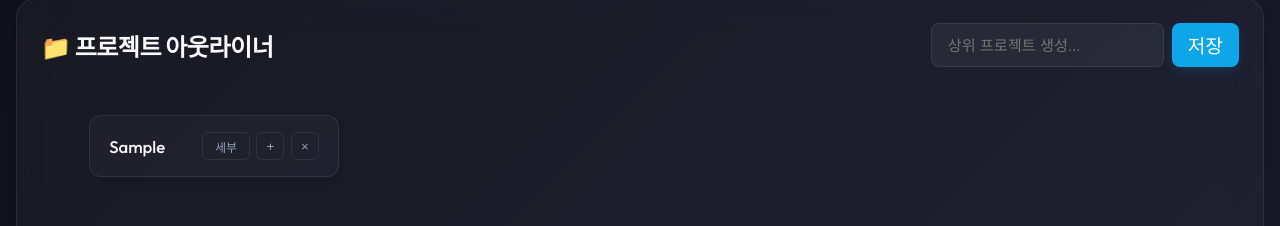
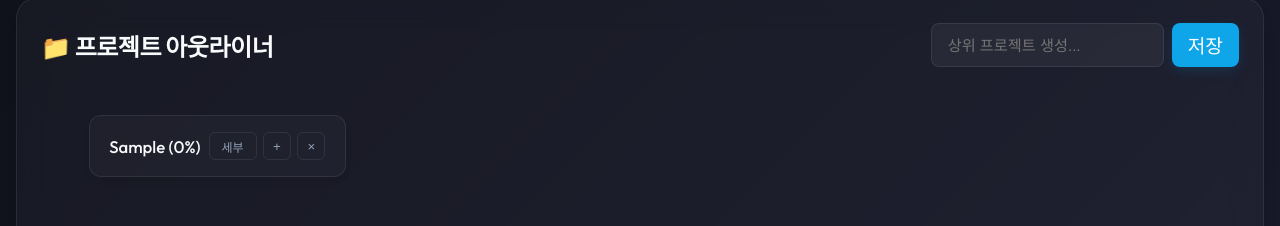
Before and after one commit to angibeom0985-arch/To-do-list, a React (Vite) app: page / in a window 1280 px wide. Both pictures are taken after typing "Sample" into the empty fields and a click on the button "저장". Shown: the part 215-441 px from the top of the page. Built offline with nearby package versions, Linux system fonts and the light colour scheme.

Commit message:
feat: add detail-mode memo for all nodes and inline root progress

```diff
--- a/src/components/ProjectDashboard.jsx
+++ b/src/components/ProjectDashboard.jsx
@@ -136,7 +136,10 @@ function TreeItem({ node, addChildNode, deleteNode, updateNodeFields, toggleDayA
               </label>
             )}
 
-            <span className="tree-title">{node.title}</span>
+            <span className="tree-title">
+              {node.title}
+              {node.depth === 1 && ` (${calculateProgress(node)}%)`}
+            </span>
 
             <div className="mm-actions">
               <button
@@ -154,7 +157,6 @@ function TreeItem({ node, addChildNode, deleteNode, updateNodeFields, toggleDayA
           {/* Body: Depth 1 specific UI */}
           {showDetails && node.depth === 1 && (
             <div className="mm-depth1-extras">
-              <button className="expand-btn" onClick={() => setShowMemo(!showMemo)} title="메모">📝</button>
               <div className="color-picker-mini">
                 {Object.keys(COLOR_PALETTE).map(c => (
                   <div
@@ -166,7 +168,6 @@ function TreeItem({ node, addChildNode, deleteNode, updateNodeFields, toggleDayA
                   />
                 ))}
               </div>
-              <span className="project-pct">{calculateProgress(node)}%</span>
             </div>
           )}
 
@@ -211,6 +212,14 @@ function TreeItem({ node, addChildNode, deleteNode, updateNodeFields, toggleDayA
             </div>
           )}
 
+          {showDetails && (
+            <div style={{ marginTop: '0.5rem' }}>
+              <button className="expand-btn" onClick={() => setShowMemo(!showMemo)} title="메모">
+                {showMemo ? '메모 닫기' : '메모'}
+              </button>
+            </div>
+          )}
+
           {/* Expand/Collapse Toggle Button (floating at bottom of card, or right side) */}
           {showDetails && hasChildren && (
             <button
@@ -224,11 +233,11 @@ function TreeItem({ node, addChildNode, deleteNode, updateNodeFields, toggleDayA
 
         {/* Memo Drawer stays under the parent card */}
         <div className="mm-drawer-container">
-          {showDetails && showMemo && node.depth === 1 && (
+          {showDetails && showMemo && (
             <div className="tree-add-drawer mm-drawer">
               <textarea
                 className="memo-textarea tree-add-input"
-                placeholder="이 프로젝트에 필요한 링크나 참고자료를 자유롭게 적어두세요..."
+                placeholder="이 노드에 필요한 메모나 참고자료를 자유롭게 적어두세요..."
                 value={node.memo || ''}
                 onChange={(e) => updateNodeFields(node.id, { memo: e.target.value })}
                 style={{ minHeight: '80px', width: '100%', resize: 'vertical', marginTop: '0.5rem' }}
```
